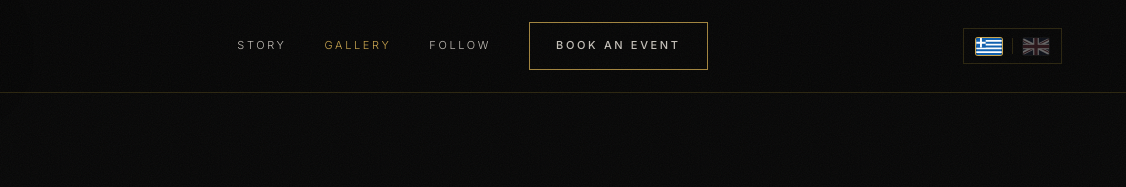
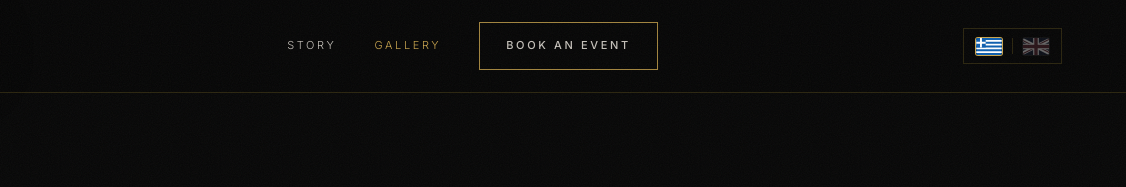
Before and after one commit to bardelo27-gif/Bardequee-Pizza-Party, a plain HTML site: page gallery.html in a window 1280 px wide. Shown: the top 187 px of the page, 154-1280 px from the left. Drawn offline with nearby package versions, Linux system fonts and the light colour scheme.

Commit message:
Gallery: remove Follow nav link
Co-Authored-By: Claude Opus 5.5 <noreply@anthropic.com>
Claude-Session: https://claude.ai/code/session_01G5pJ7cjK7Cn4SpoqeN7AJg

```diff
--- a/gallery.html
+++ b/gallery.html
@@ -407,7 +407,6 @@ section[id]{scroll-margin-top:96px}
 <nav class="links" id="links">
 <a href="index.html#story" data-i18n="nav_story">Story</a>
 <a href="gallery.html" data-i18n="nav_gallery" style="color:var(--gold);opacity:1">Gallery</a>
-<a href="index.html#follow">Follow</a>
 <a class="btn" href="index.html#book" data-i18n="nav_book">Book an event</a>
 </nav>
 <button class="lang-btn" id="langBtn" type="button" aria-label="Language / Γλώσσα"><span data-l="el" title="Ελληνικά"><svg viewBox="0 0 27 18" aria-hidden="true"><rect width="27" height="18" fill="#0D5EAF"/><path d="M0 3h27M0 7h27M0 11h27M0 15h27" stroke="#fff" stroke-width="2"/><rect width="10" height="10" fill="#0D5EAF"/><path d="M5 0v10M0 5h10" stroke="#fff" stroke-width="2"/></svg></span><i></i><span data-l="en" title="English"><svg viewBox="0 0 60 30" preserveAspectRatio="xMidYMid slice" aria-hidden="true"><clipPath id="ukc"><path d="M30,15h30v15zv15h-30zh-30v-15zv-15h30z"/></clipPath><path d="M0,0v30h60v-30z" fill="#012169"/><path d="M0,0L60,30M60,0L0,30" stroke="#fff" stroke-width="6"/><path d="M0,0L60,30M60,0L0,30" clip-path="url(#ukc)" stroke="#C8102E" stroke-width="4"/><path d="M30,0v30M0,15h60" stroke="#fff" stroke-width="10"/><path d="M30,0v30M0,15h60" stroke="#C8102E" stroke-width="6"/></svg></span></button>
```
